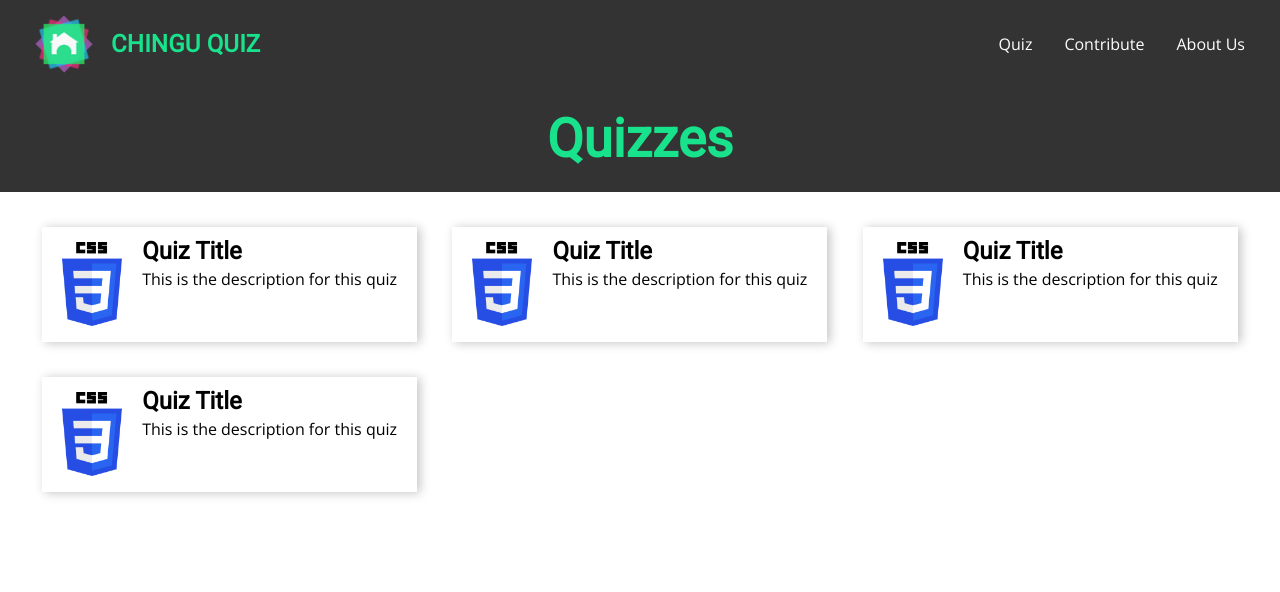
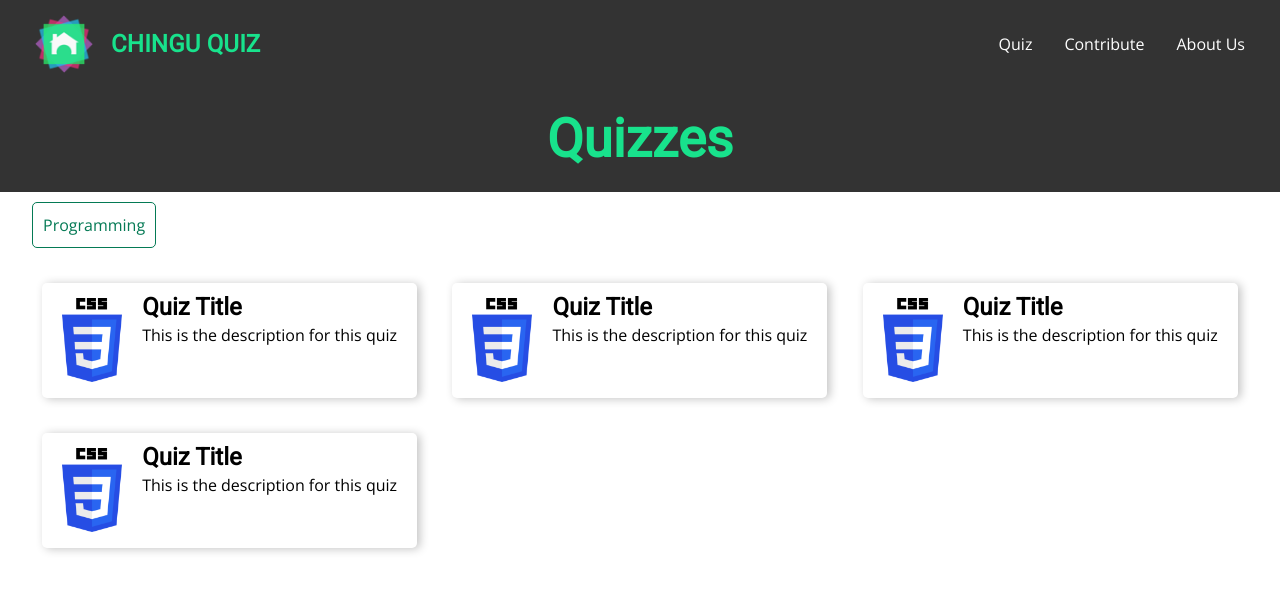
Before and after one commit to chingu-voyages/moonshot-chingu-quiz, a Next.js app in the folder client/: page /quizzes in a window 1280 px wide. Shown: the top 592 px of the page. Built offline with nearby package versions, Linux system fonts and the light colour scheme.

Commit message:
Initial setup for Quiz topic selection

```diff
--- a/client/components/quizTiles/QuizTile.js
+++ b/client/components/quizSelection/QuizTile.js
@@ -1,8 +1,8 @@
 import React from 'react';
-import { TileContainer, TileImage, TileBody } from './styles.js';
-import { Heading4, TextBodySmall } from '../shared/styles.js';
+import { TileContainer, TileImage, TileBody } from './styles';
+import { Heading4, TextBodySmall } from '../shared/styles';
 
-export default function Home() {
+export default function QuizTile() {
   return (
     <TileContainer>
       <TileImage src='/CSS3_Logo_200.png' />
--- /dev/null
+++ b/client/components/quizSelection/TopicSelection.js
@@ -0,0 +1,15 @@
+import React from 'react';
+import { TopicSelectionContainer, TopicSelectionList, TopicSelectionItem } from './styles';
+import { TextBodySmall } from '../shared/styles';
+
+export default function TopicSelection() {
+  return (
+    <TopicSelectionContainer>
+      <TopicSelectionList>
+        <TopicSelectionItem>
+          <TextBodySmall>Programming</TextBodySmall>
+        </TopicSelectionItem>
+      </TopicSelectionList>
+    </TopicSelectionContainer>
+  );
+}
--- a/client/components/quizTiles/styles.js
+++ b/client/components/quizSelection/styles.js
@@ -37,6 +37,7 @@ export const TileContainer = styled.div`
   height: 115px;
   padding: 0;
   margin: 10px auto;
+  border-radius: 5px;
   box-shadow: 3px 1px 10px #c4c4c4;
   transition-duration: 350ms;
 
@@ -66,3 +67,33 @@ export const TileBody = styled.div`
   padding: 0 5px 0 0;
   margin: 15px 0 0 0;
 `;
+
+export const TopicSelectionContainer = styled.section`
+  display: flex;
+  flex-flow: column nowrap;
+  justify-content: start;
+  align-items: center;
+  width: 95%;
+  padding: 0;
+  margin: 10px auto;
+`;
+
+export const TopicSelectionList = styled.ul`
+  display: flex;
+  flex-flow: row nowrap;
+  justify-content: start;
+  align-items: center;
+  width: 100%;
+  margin: 0;
+  list-style: none;
+`;
+
+export const TopicSelectionItem = styled.li`
+  width: max-content;
+  padding: 10px;
+  margin: 0 10px 0 0;
+  background: transparent;
+  border: 1px solid #057A55;
+  border-radius: 5px;
+  color: #057A55;
+`;
--- a/client/pages/quizzes.js
+++ b/client/pages/quizzes.js
@@ -3,10 +3,11 @@
 */
 
 import React from 'react';
-import Header from '../components/header/Header.js';
-import QuizTile from '../components/quizTiles/QuizTile.js';
-import { QuizzesHeader, TileSection } from '../components/quizTiles/styles.js';
-import { PageHeader } from '../components/shared/styles.js';
+import Header from '../components/header/Header';
+import QuizTile from '../components/quizSelection/QuizTile';
+import TopicSelection from '../components/quizSelection/TopicSelection';
+import { QuizzesHeader, TileSection } from '../components/quizSelection/styles';
+import { PageHeader } from '../components/shared/styles';
 
 export default function Quizzes() {
 
@@ -23,6 +24,7 @@ export default function Quizzes() {
       <QuizzesHeader>
         <PageHeader>Quizzes</PageHeader>
       </QuizzesHeader>
+      <TopicSelection />
       <TileSection>
         <QuizTile />
         <QuizTile />
@@ -33,5 +35,5 @@ export default function Quizzes() {
   );
 }
 
-//Tells NextJS this page should use the Header setup in '_app'
+// Tells NextJS this page should use the Header setup in '_app'
 Quizzes.Header = Header;
```
